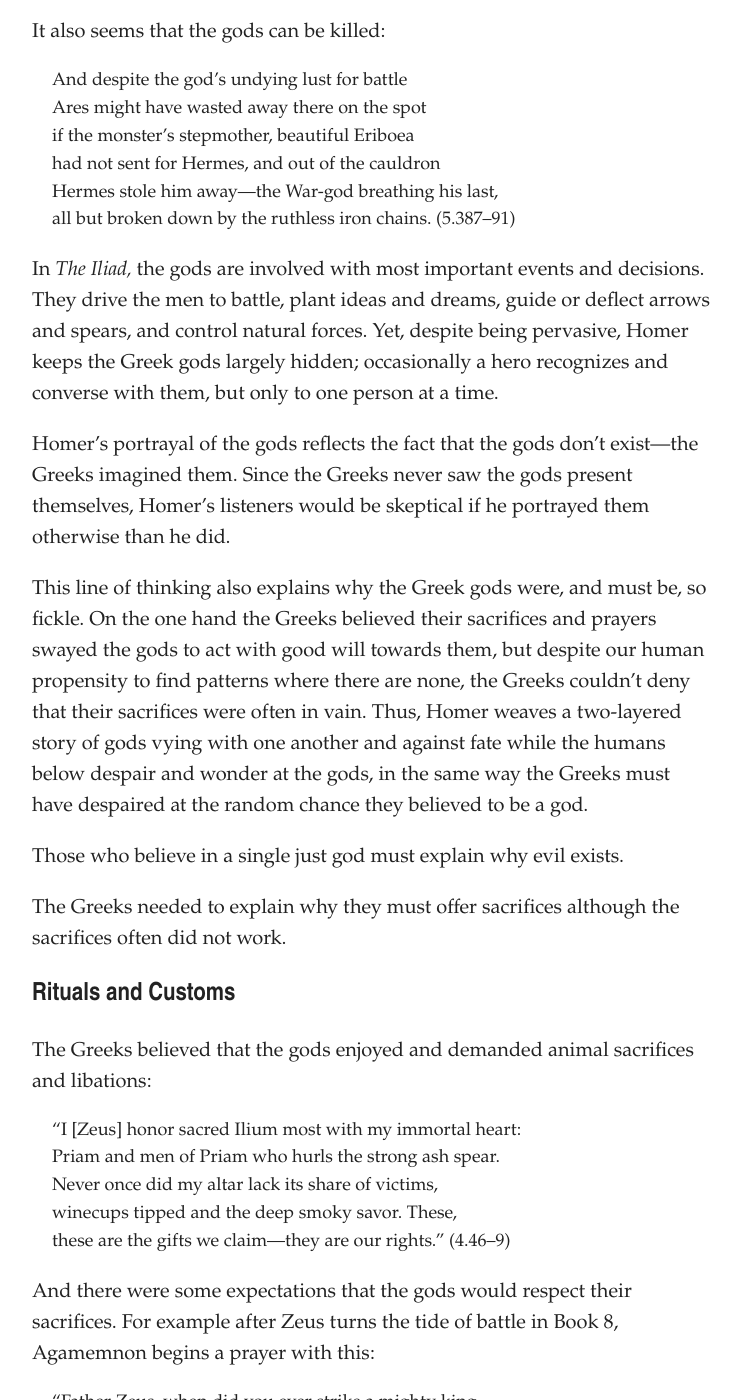
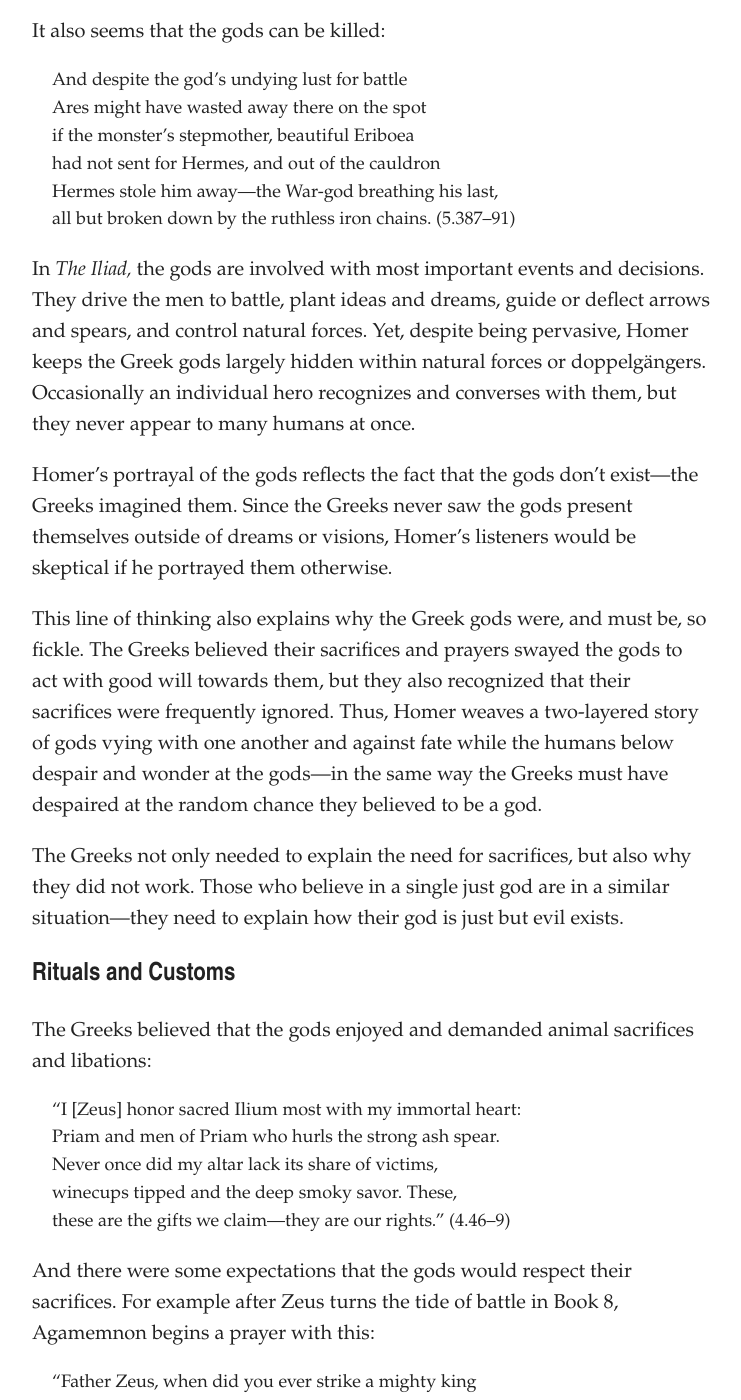
Before and after one commit to artsandmetaphysics/goodlifeodyssey, a Jekyll site: the page built from _documents/the-iliad.md, in a window 1280 px wide and 1400 px high, scrolled down 1642 px. Shown: the whole window, without its empty margins (268-1009 px from the left). Built offline with Jekyll 4.4.1, drawn with Linux system fonts in a browser that asks for light colours.

Commit message:
Clarify thoughts

```diff
--- a/_documents/the-iliad.md
+++ b/_documents/the-iliad.md
@@ -72,15 +72,13 @@ It also seems that the gods can be killed:
 <p>all but broken down by the ruthless iron chains. (5.387–91)</p>
 </blockquote>
 
-In *The Iliad,* the gods are involved with most important events and decisions. They drive the men to battle, plant ideas and dreams, guide or deflect arrows and spears, and control natural forces.  Yet, despite being pervasive, Homer keeps the Greek gods largely hidden; occasionally a hero recognizes and converse with them, but only to one person at a time.
+In *The Iliad,* the gods are involved with most important events and decisions. They drive the men to battle, plant ideas and dreams, guide or deflect arrows and spears, and control natural forces.  Yet, despite being pervasive, Homer keeps the Greek gods largely hidden within natural forces or doppelgängers.  Occasionally an individual hero recognizes and converses with them, but they never appear to many humans at once.
 
-Homer’s portrayal of the gods reflects the fact that the gods don’t exist—the Greeks imagined them.  Since the Greeks never saw the gods present themselves, Homer’s listeners would be skeptical if he portrayed them otherwise than he did.
+Homer’s portrayal of the gods reflects the fact that the gods don’t exist—the Greeks imagined them.  Since the Greeks never saw the gods present themselves outside of dreams or visions, Homer’s listeners would be skeptical if he portrayed them otherwise.
 
-This line of thinking also explains why the Greek gods were, and must be, so fickle.  On the one hand the Greeks believed their sacrifices and prayers swayed the gods to act with good will towards them, but despite our human propensity to find patterns where there are none, the Greeks couldn’t deny that their sacrifices were often in vain.  Thus, Homer weaves a two-layered story of gods vying with one another and against fate while the humans below despair and wonder at the gods, in the same way the Greeks must have despaired at the random chance they believed to be a god.
+This line of thinking also explains why the Greek gods were, and must be, so fickle.  The Greeks believed their sacrifices and prayers swayed the gods to act with good will towards them, but they also recognized that their sacrifices were frequently ignored.  Thus, Homer weaves a two-layered story of gods vying with one another and against fate while the humans below despair and wonder at the gods—in the same way the Greeks must have despaired at the random chance they believed to be a god.
 
-Those who believe in a single just god must explain why evil exists.
-
-The Greeks needed to explain why they must offer sacrifices although the sacrifices often did not work.
+The Greeks not only needed to explain the need for sacrifices, but also why they did not work.  Those who believe in a single just god are in a similar situation—they need to explain how their god is just but evil exists.
 
 ## Rituals and Customs
 
```
